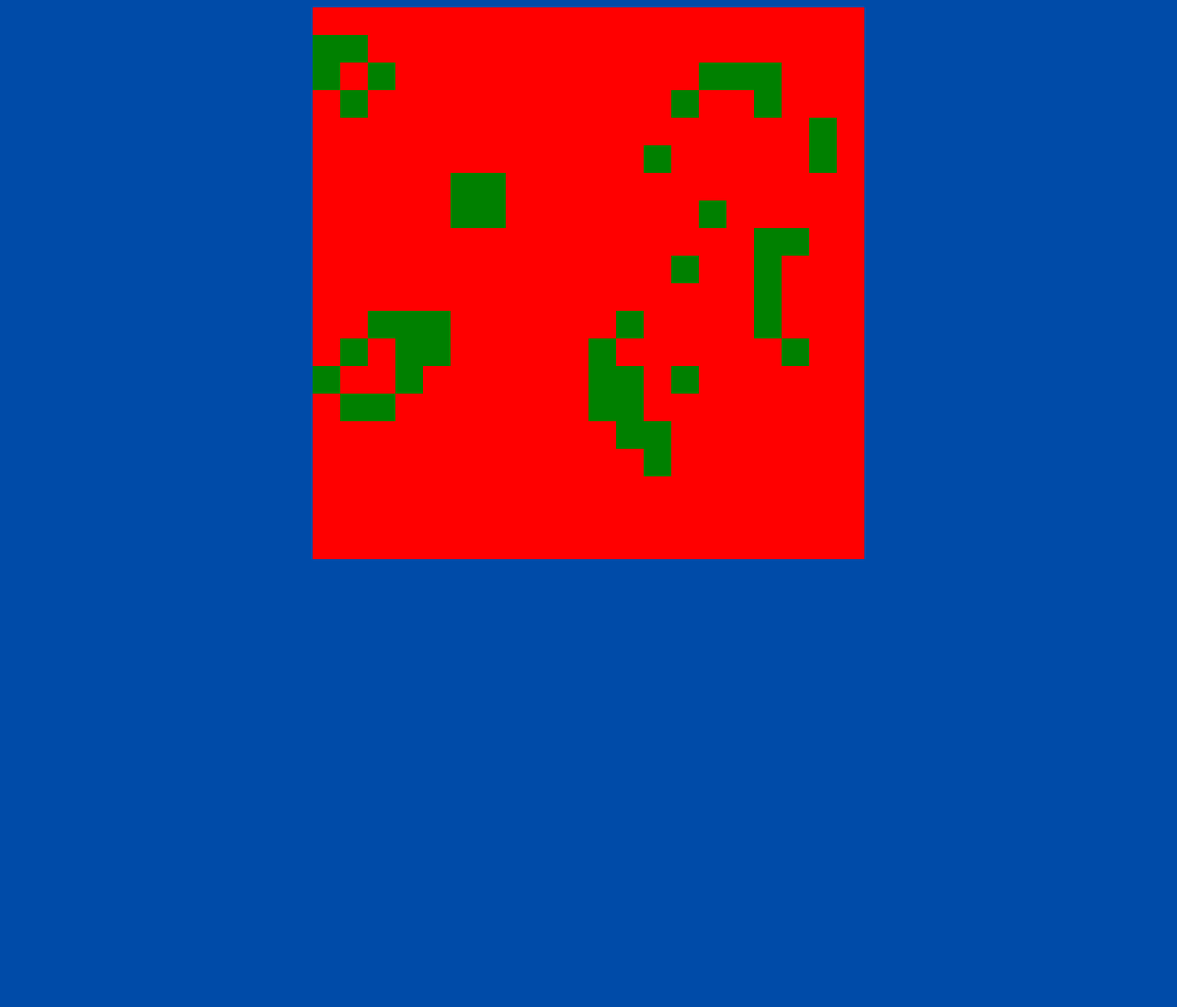
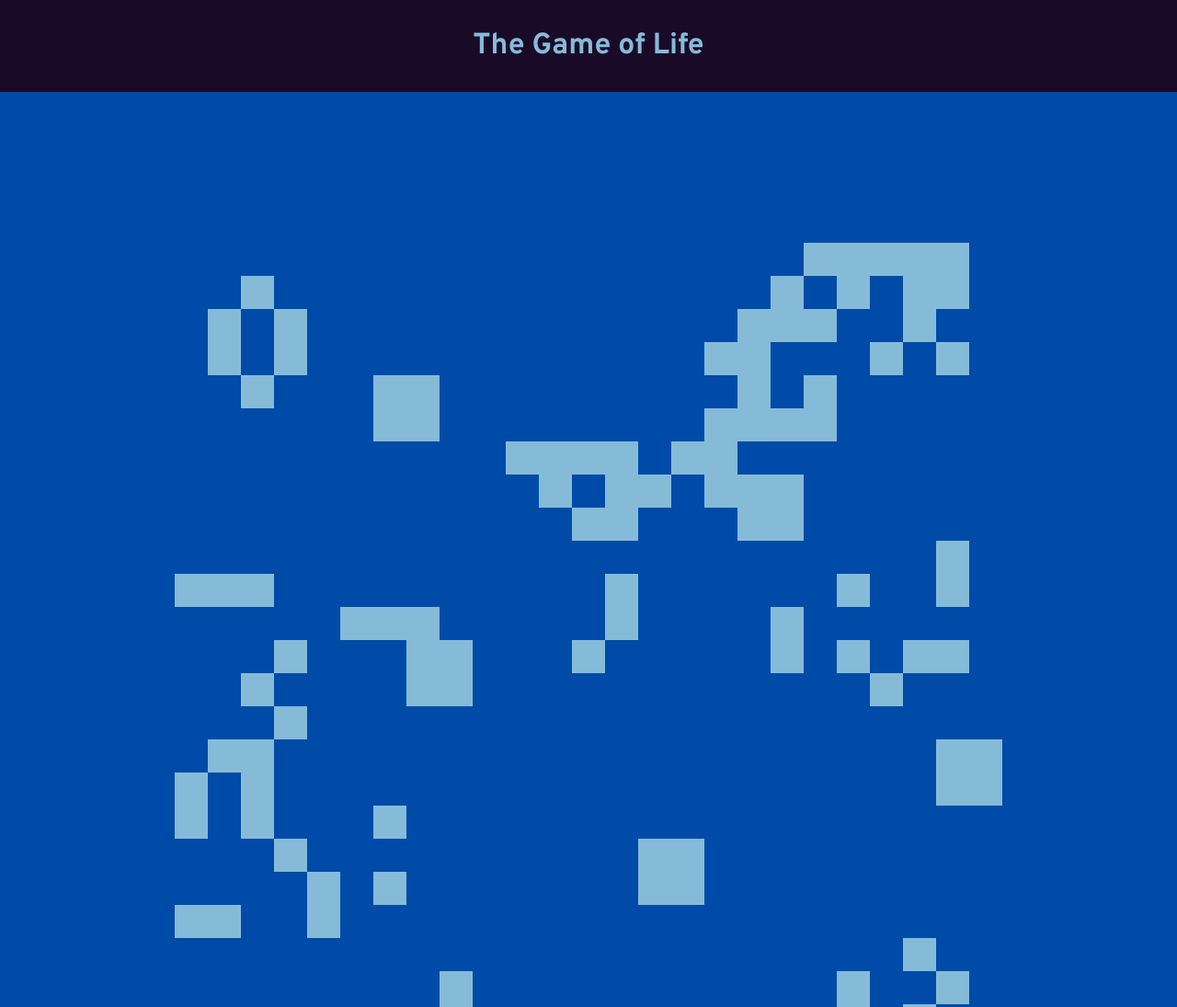
Before and after one commit to ccbabcn/202204-W2CHWE-cristian-bermudez, a website: page index.html in a window 1280 px wide. Shown: the top 1095 px of the page at 92% size. Before the commit the page ends 800 px from the top, so only its background shows below. Drawn offline with nearby package versions, Linux system fonts and the light colour scheme; files that its build step writes are made by us from their sources; a web font is replaced by a local one.

Commit message:
added visual identity and stylesto elements

```diff
--- a/index.html
+++ b/index.html
@@ -8,6 +8,10 @@
     <link rel="shortcut icon" href="/images/favicon.png" type="image/png" />
     <title>Cristia Bermudez - Game of Life</title>
   </head>
+  <header class="main-header">
+    <h1>The Game of Life</h1>
+  </header>
+
   <body>
     <div class="main-container">
       <div class="cells-container"></div>
--- a/index.js
+++ b/index.js
@@ -32,7 +32,7 @@ const cellsGridMaker = (totalX, totalY) => {
   return cellsGrid;
 };
 
-const cellsUniverse = cellsGridMaker(20, 20);
+const cellsUniverse = cellsGridMaker(25, 25);
 
 const resetNeighboursCount = (cellsArray) => {
   for (let actualRow = 0; actualRow < cellsArray.length; actualRow++) {
--- /dev/null
+++ b/styles/sass/cells-styles.scss
@@ -0,0 +1,50 @@
+@use "main-colors" as *;
+.cells-container {
+  padding: 10%;
+  display: flex;
+  flex-direction: column;
+  align-items: center;
+  max-width: 100%;
+  min-width: 350px;
+
+  &__rows {
+    display: flex;
+    flex-direction: row;
+  }
+
+  &__cols {
+    width: 14px;
+    height: 14px;
+
+    flex: 1;
+
+    &--alive {
+      background: $light-blue;
+    }
+    &--dead {
+      background: $main-background;
+    }
+  }
+}
+
+@media screen and (min-width: 500px) {
+  .cells-container {
+    max-width: 100%;
+
+    &__cols {
+      width: 20px;
+      height: 20px;
+    }
+  }
+}
+
+@media screen and (min-width: 900px) {
+  .cells-container {
+    max-width: 100%;
+
+    &__cols {
+      width: 36px;
+      height: 36px;
+    }
+  }
+}
--- /dev/null
+++ b/styles/sass/general.scss
@@ -0,0 +1,11 @@
+@use "main-colors" as *;
+@import url("https://fonts.googleapis.com/css2?family=Akshar&family=Overpass:wght@400;700&display=swap");
+* {
+  box-sizing: border-box;
+}
+
+body {
+  font-family: "Akshar", "Overpass", sans-serif;
+  background: $main-background;
+  margin: 0;
+}
--- /dev/null
+++ b/styles/sass/header.scss
@@ -0,0 +1,14 @@
+@use "main-colors" as *;
+
+.main-header {
+  display: flex;
+  height: 100px;
+  width: 100%;
+  min-width: 350px;
+  color: $light-blue;
+  background: $main-dark-blue;
+  flex-direction: column;
+  align-items: center;
+  justify-content: center;
+  text-align: center;
+}
--- a/styles/sass/main-colors.scss
+++ b/styles/sass/main-colors.scss
@@ -1 +1,4 @@
 $main-background: #004ba8;
+$light-blue: #86bbd8;
+$main-dark-blue: #190b28;
+$light-grey: #837569;
--- a/styles/sass/styles.scss
+++ b/styles/sass/styles.scss
@@ -1,35 +1,3 @@
-@use "main-colors" as *;
-
-* {
-  box-sizing: border-box;
-}
-
-body {
-  background: $main-background;
-}
-
-.cells-container {
-  display: flex;
-  flex-direction: column;
-  align-items: center;
-  width: 100%;
-
-  &__rows {
-    display: flex;
-    flex-direction: row;
-  }
-
-  &__cols {
-    width: 30px;
-    height: 30px;
-
-    flex: 1;
-
-    &--alive {
-      background: green;
-    }
-    &--dead {
-      background: red;
-    }
-  }
-}
+@use "general";
+@use "cells-styles";
+@use "header";
```
